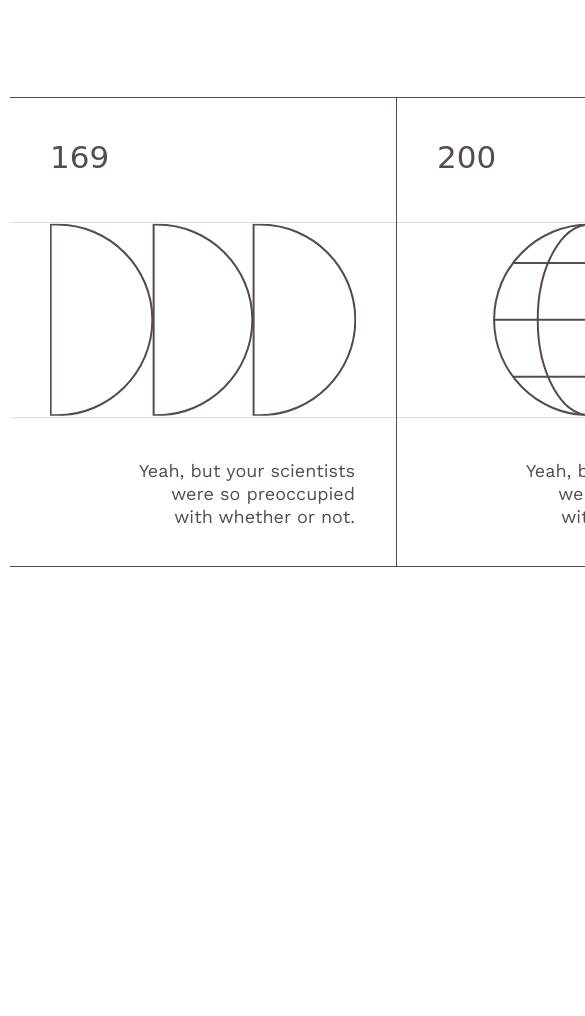
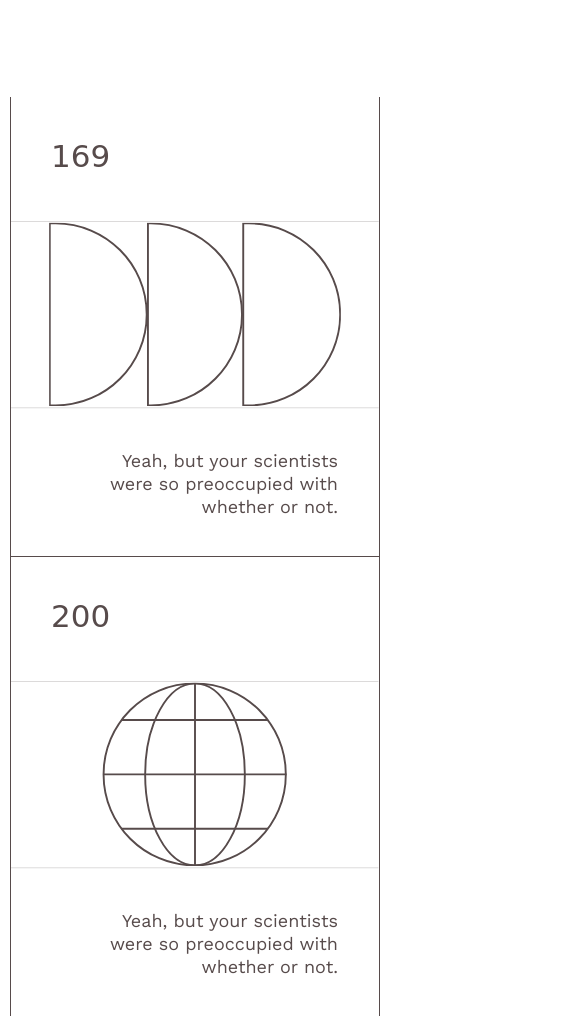
Before and after one commit to Daniil-gavrilooov/nova, a plain HTML site: page app/index.html in a window 390 px wide. Shown: the part 2833-3849 px from the top of the page, 585 px wide, since content can reach past the window. Before the commit the page ends 3490 px from the top, so only its background shows below. Drawn offline with nearby package versions, Linux system fonts and the light colour scheme; a web font is replaced by a local one.

Commit message:
finish section (highlights)

```diff
--- a/app/scss/_highlights.scss
+++ b/app/scss/_highlights.scss
@@ -3,7 +3,6 @@
 
     &__content {
         display: flex;
-        // flex-wrap: wrap;
     }
 
     &__item {
@@ -22,10 +21,47 @@
     }
 
     &__item-text{
-        max-width: 264px;
+        max-width: 270px;
         text-align: right;
-        float: right;
+        margin-left: auto;
         padding-right: 41px;
         padding-top: 40px;
     }
+
+    & img{
+        max-width: 100%;
+        max-height: 100%;
+        object-fit: cover;
+    }
 }
+
+@media (max-width: 850px) {
+    .highlights{
+        &__item-text{
+            padding-right: 20px;
+            font-size: 13px;
+            line-height: 20px;
+        }
+    }
+}
+
+@media (max-width: 750px) {
+    .highlights{
+        &__content{
+            flex-direction: column;
+            align-items: center;
+            gap: 0;
+        }
+
+        &__item{
+            border-top: none;
+            border-left: $border;
+        }
+
+        &__item-text{
+            padding-right: 41px;
+            font-size: 18px;
+            line-height: 23px;
+        }
+    }
+}
```
Also changed, not shown: app/css/style.min.css.
